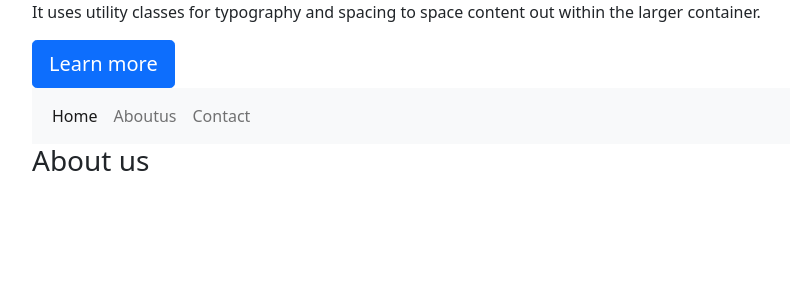
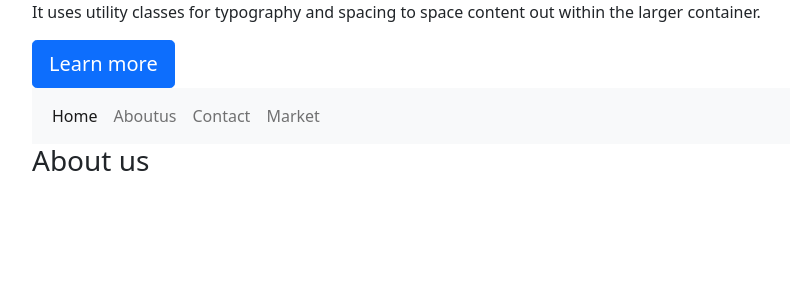
Before and after one commit to pravin126/Book-Store-Stock-Exchange, a Django app: page /aboutus in a window 1280 px wide. Shown: the part 154-454 px from the top of the page, without its empty margins (50-840 px from the left). Run offline with Django 4.2, Linux system fonts and the light colour scheme.

Commit message:
add Market Page

```diff
--- a/books/templates/header.html
+++ b/books/templates/header.html
@@ -29,6 +29,9 @@
               <li class="nav-item">
                 <a class="nav-link" href="contactus">Contact</a>
               </li>
+              <li class="nav-item">
+                <a class="nav-link" href="market">Market</a>
+              </li>
             </ul>
           </div>
         </div>
--- /dev/null
+++ b/books/templates/market.html
@@ -0,0 +1 @@
+<h3>Markret</h3>
--- a/books/urls.py
+++ b/books/urls.py
@@ -7,4 +7,5 @@ urlpatterns = [
     path('contactus', views.contactus,name="contactus"),
     path('delete/<contact_id>', views.delete,name="delete"),
     path('edit/<contact_id>', views.edit,name="edit"),
+    path('market', views.market,name="market"),
 ]
--- a/books/views.py
+++ b/books/views.py
@@ -36,3 +36,7 @@ def edit(request,contact_id):
     else:
         contact=Contact.objects.get(pk=contact_id)
         return render(request,'edit.html',{'contact':contact})
+
+
+def market(request):
+    return render(request,'market.html')
--- a/bookstore/settings.py
+++ b/bookstore/settings.py
@@ -28,6 +28,7 @@ INSTALLED_APPS = [
     'django.contrib.sessions',
     'django.contrib.messages',
     'django.contrib.staticfiles',
+
 ]
 
 MIDDLEWARE = [
```
